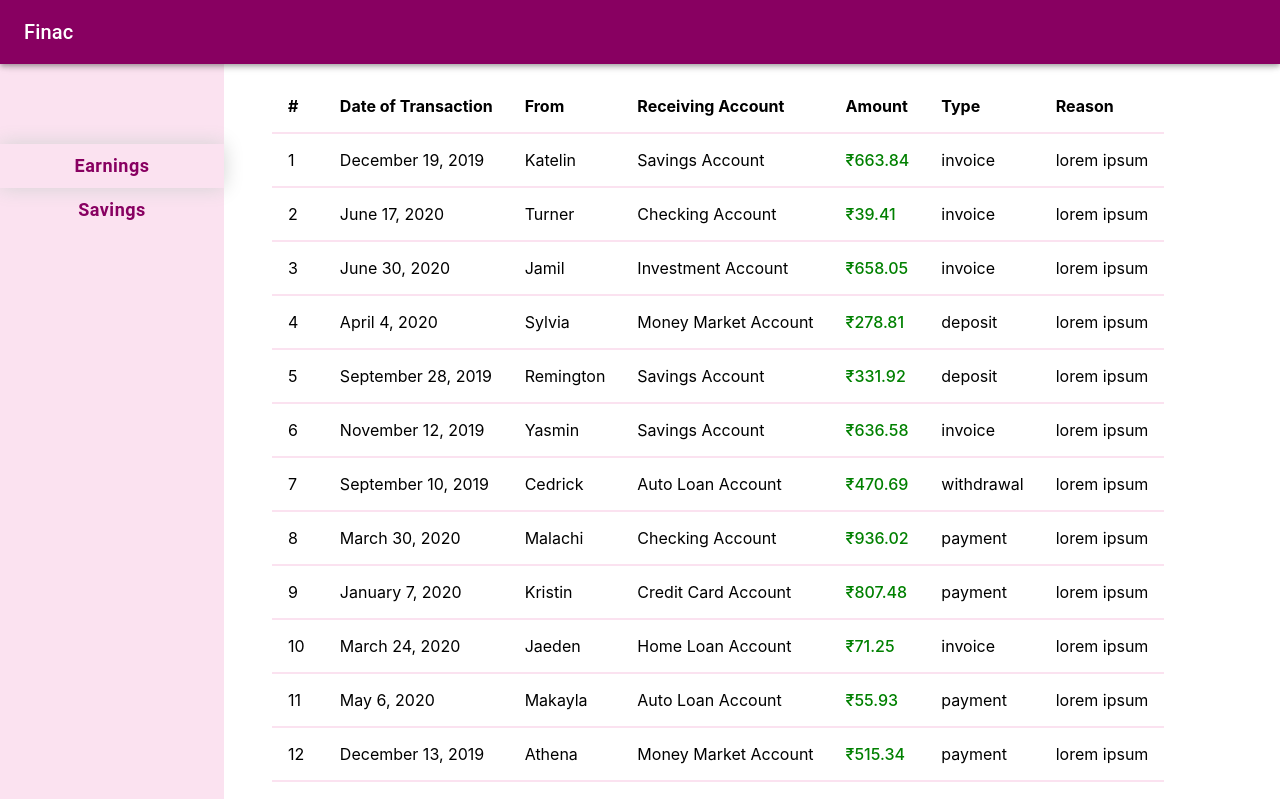
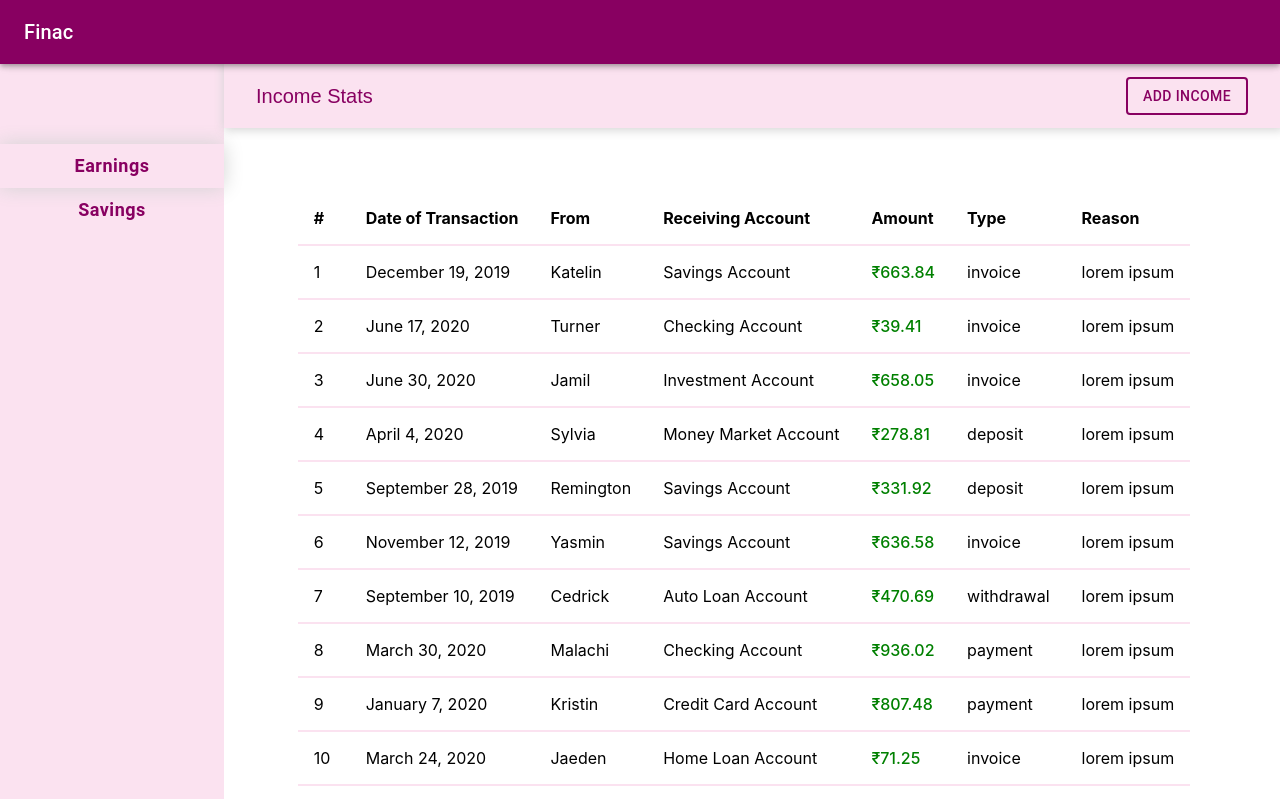
Before and after one commit to doubleflush/finac, a React (Create React App) app: page / in a window 1280 px wide. Shown: the top 799 px of the page. Built offline with nearby package versions, Linux system fonts and the light colour scheme.

Commit message:
nav bar for income and dialog integration done

```diff
--- a/src/Components/Body/BodyStyles.jsx
+++ b/src/Components/Body/BodyStyles.jsx
@@ -3,6 +3,6 @@ import styled from 'styled-components';
 export const BodyRoot = styled.div`
     position: absolute;
     top: 4rem;
-    left: 16rem;
-    overflow: auto;
+    left: 14rem;
+    width: calc(100vw - 15rem)
 `;
--- /dev/null
+++ b/src/Components/IncomeTable/IncomeDialog.jsx
@@ -0,0 +1,37 @@
+import React from 'react';
+import Button from '@material-ui/core/Button';
+import Dialog from '@material-ui/core/Dialog';
+import DialogActions from '@material-ui/core/DialogActions';
+import DialogContent from '@material-ui/core/DialogContent';
+import DialogContentText from '@material-ui/core/DialogContentText';
+import DialogTitle from '@material-ui/core/DialogTitle';
+
+export default function IncomeDialog(props) {
+    console.log(props);
+    return (
+      <div>
+        <Dialog
+          open={props.open}
+          onClose={props.handleClose}
+          aria-labelledby="alert-dialog-title"
+          aria-describedby="alert-dialog-description"
+        >
+          <DialogTitle id="alert-dialog-title">{"Use Google's location service?"}</DialogTitle>
+          <DialogContent>
+            <DialogContentText id="alert-dialog-description">
+              Let Google help apps determine location. This means sending anonymous location data to
+              Google, even when no apps are running.
+            </DialogContentText>
+          </DialogContent>
+          <DialogActions>
+            <Button onClick={props.handleClose} color="primary">
+              Disagree
+            </Button>
+            <Button onClick={props.handleClose} color="primary" autoFocus>
+              Agree
+            </Button>
+          </DialogActions>
+        </Dialog>
+      </div>
+    );
+  }
--- a/src/Components/IncomeTable/IncomeTable.jsx
+++ b/src/Components/IncomeTable/IncomeTable.jsx
@@ -1,7 +1,9 @@
-import React from 'react'
-import { useTable } from 'react-table'
-import makeData from './makeData'
-import {Styles} from './IncomeTableStyles';
+import React from "react";
+import { useTable } from "react-table";
+import makeData from "./makeData";
+import { Styles, AppBar, Button,Title } from "./IncomeTableStyles";
+import IncomeDialog from "./IncomeDialog";
+
 
 
 function Table({ columns, data }) {
@@ -15,79 +17,104 @@ function Table({ columns, data }) {
   } = useTable({
     columns,
     data,
-  })
+  });
 
   // Render the UI for your table
   return (
     <table {...getTableProps()}>
       <thead>
-        {headerGroups.map(headerGroup => (
+        {headerGroups.map((headerGroup) => (
           <tr {...headerGroup.getHeaderGroupProps()}>
-            {headerGroup.headers.map(column => (
-              <th {...column.getHeaderProps()}>{column.render('Header')}</th>
+            {headerGroup.headers.map((column) => (
+              <th {...column.getHeaderProps()}>{column.render("Header")}</th>
             ))}
           </tr>
         ))}
       </thead>
       <tbody {...getTableBodyProps()}>
         {rows.map((row, i) => {
-          prepareRow(row)
+          prepareRow(row);
           return (
             <tr {...row.getRowProps()}>
-              {row.cells.map(cell => {
-                return <td {...cell.getCellProps()}>{cell.render('Cell')}</td>
+              {row.cells.map((cell) => {
+                return <td {...cell.getCellProps()}>{cell.render("Cell")}</td>;
               })}
             </tr>
-          )
+          );
         })}
       </tbody>
     </table>
-  )
+  );
 }
 
 function IncomeTable() {
+  const [openDialog, setDialogOpen] = React.useState(false);
+
+  const handleIncomeDialogOpen = () => {
+    setDialogOpen(true);
+  };
+
+  function Header() {
+    return <AppBar>
+        <Title style={{alignSelf:'center'}}>Income Stats</Title>
+        <Button onClick={handleIncomeDialogOpen} variant="outlined" color="primary">Add Income</Button>
+    </AppBar>;
+  }
+
+  const handleIncomeDialogClose = () => {
+    setDialogOpen(false);
+  };
+
   const columns = React.useMemo(
     () => [
       {
-            Header: '#',
-            accessor: 'id',
+        Header: "#",
+        accessor: "id",
       },
       {
-            Header: 'Date of Transaction',
-            accessor: 'dot',
+        Header: "Date of Transaction",
+        accessor: "dot",
       },
       {
-            Header: 'From',
-            accessor: 'source',
+        Header: "From",
+        accessor: "source",
       },
       {
-            Header: 'Receiving Account',
-            accessor: 'account',
+        Header: "Receiving Account",
+        accessor: "account",
       },
       {
-            Header: 'Amount',
-            accessor: 'amount',
+        Header: "Amount",
+        accessor: "amount",
       },
       {
-            Header: 'Type',
-            accessor: 'transaction_type',
+        Header: "Type",
+        accessor: "transaction_type",
       },
       {
-            Header: 'Reason',
-            accessor: 'transaction_reason',
+        Header: "Reason",
+        accessor: "transaction_reason",
       },
     ],
     []
-  )
+  );
   const temp = makeData(20);
 
-  const data = React.useMemo(() => temp, [])
+  const data = React.useMemo(() => temp, []);
 
   return (
+    <>
+      <Header />
+      <IncomeDialog
+        open={openDialog}
+        handleClickOpen={handleIncomeDialogOpen}
+        handleClose={handleIncomeDialogClose}
+      />
       <Styles>
         <Table columns={columns} data={data} />
       </Styles>
-  )
+    </>
+  );
 }
 
-export default IncomeTable
+export default IncomeTable;
--- a/src/Components/IncomeTable/IncomeTableStyles.jsx
+++ b/src/Components/IncomeTable/IncomeTableStyles.jsx
@@ -1,12 +1,48 @@
 import styled from "styled-components";
+import {Button as MuiButton} from "@material-ui/core";
+
+export const Button = styled(MuiButton)`
+  align-self: center !important;
+  margin-right: 2rem !important;
+  color: ${props => props.theme.colors.primary} !important;
+  outline: none !important;
+  border: ${props => props.theme.colors.primary} solid 2px !important;
+
+  &:hover{
+    background: ${props => props.theme.colors.primary} !important;
+    color: white !important;
+  }
+
+`;
+
+export const Title = styled.div`
+  font-size: 1.25rem;
+  color: ${props => props.theme.colors.primary};
+  font-family: sans-serif;
+  align-self: center;
+  margin-left: 2rem;
+`;
+
+export const AppBar = styled.div`
+  box-shadow: 2px 0 10px 2px lightgray;
+  display: flex;
+  flex-direction: row;
+  justify-content: space-between;
+  width: calc(100vw - 14rem);
+  position: relative;
+  position: -webkit-sticky;
+  top: 0;
+  height: 4rem;
+  background: ${(props) => props.theme.colors.tertiary};
+`;
+
 
 export const Styles = styled.div`
-  padding: 1rem;
-
+  position: relative;
+  top: 4rem;
   table {
     border-spacing: 0;
-    /* border: 1px solid black; */
-
+    margin: auto;
     tr {
       :last-child {
         td {
@@ -23,7 +59,7 @@ export const Styles = styled.div`
     td {
       margin: 0;
       padding: 1rem;
-      text-align:left;
+      text-align: left;
       border-bottom: 2.5px solid ${(props) => props.theme.colors.tertiary};
       /* border-right: 1px solid black; */
 
--- a/src/RootStyles.tsx
+++ b/src/RootStyles.tsx
@@ -6,7 +6,7 @@ export const RootContainer = styled.div`
     min-width: 100vw;
     max-height: 100vh;
     max-width: 100vw;
-    overflow: hidden;
+    overflow-y: auto;
     display: flex;
     flex-direction: row;
     justify-content: space-around;
--- a/src/index.css
+++ b/src/index.css
@@ -5,6 +5,7 @@ body {
     sans-serif;
   -webkit-font-smoothing: antialiased;
   -moz-osx-font-smoothing: grayscale;
+  overflow-x: hidden;
 }
 
 code {
```
Lines whose indentation alone changed are shown as unchanged.
